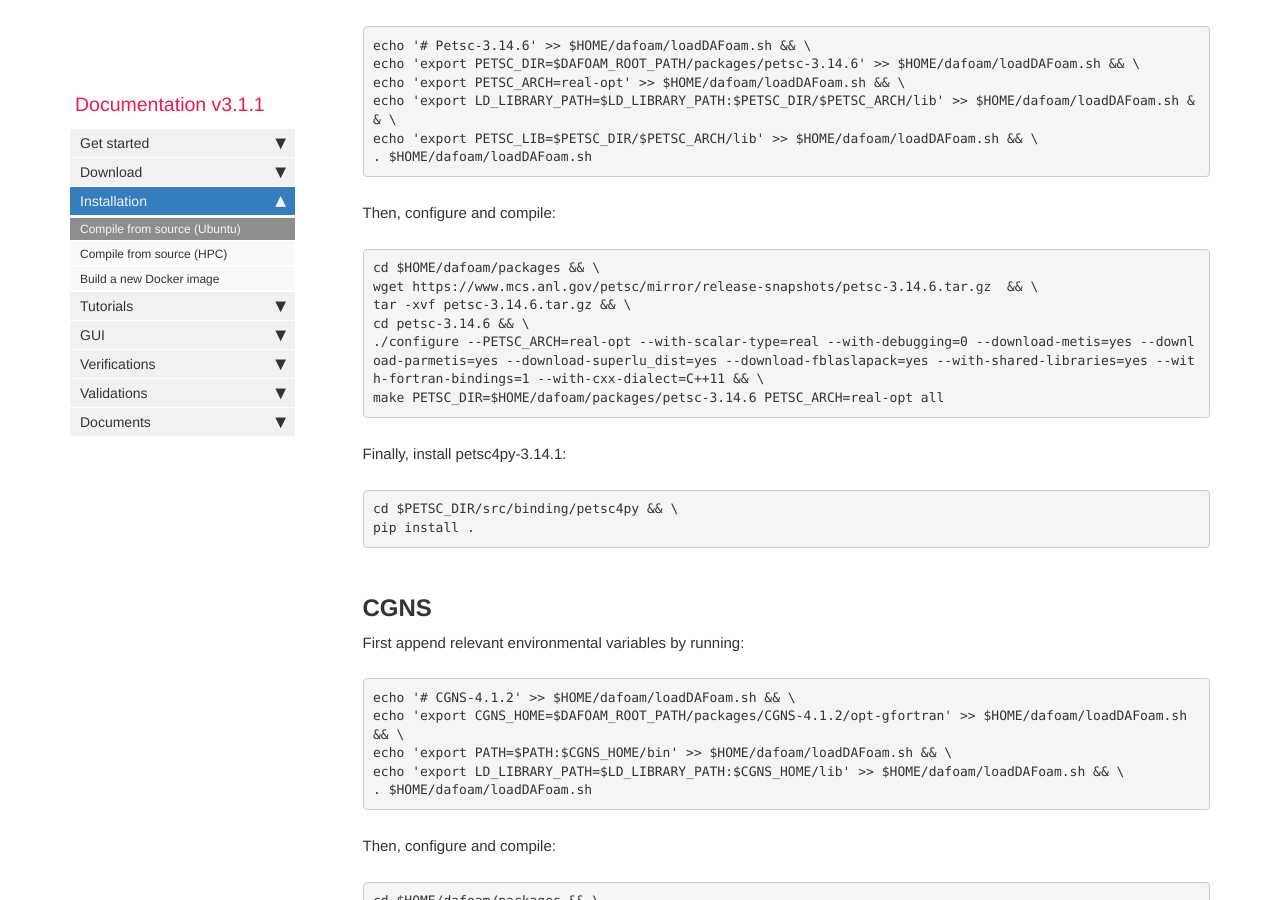
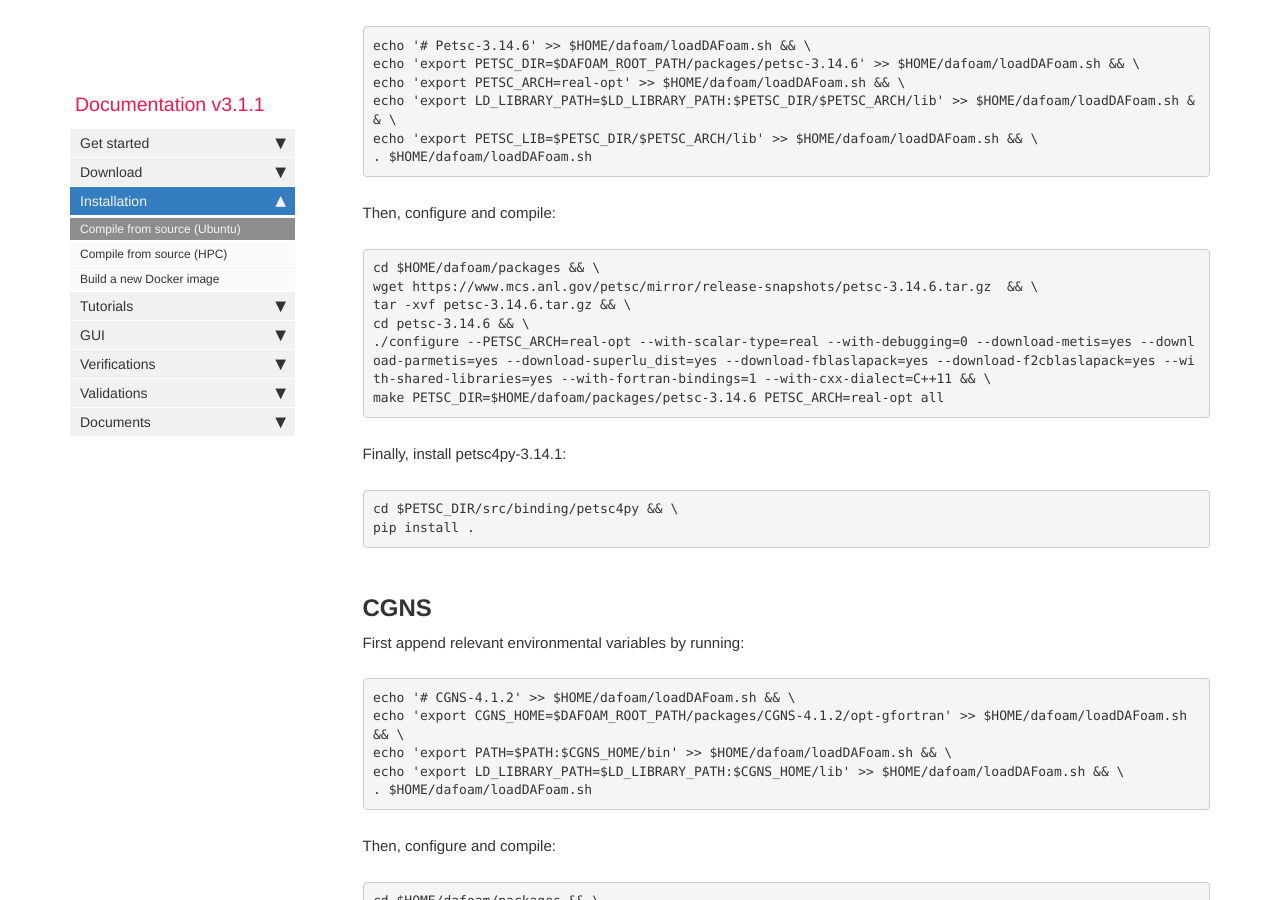
Before and after one commit to DAFoam/DAFoam.github.io, a Jekyll site: the page built from pages/mydoc/mydoc_installation_source.md, in a window 1280 px wide and 900 px high, scrolled down 2971 px. Built offline with Jekyll 4.4.1, drawn with Linux system fonts in a browser that asks for light colours; comment, search, counter and statistics services are not loaded.

Commit message:
content update

```diff
--- a/pages/mydoc/mydoc_installation_source.md
+++ b/pages/mydoc/mydoc_installation_source.md
@@ -128,7 +128,7 @@ cd $HOME/dafoam/packages && \
 wget https://www.mcs.anl.gov/petsc/mirror/release-snapshots/petsc-3.14.6.tar.gz  && \
 tar -xvf petsc-3.14.6.tar.gz && \
 cd petsc-3.14.6 && \
-./configure --PETSC_ARCH=real-opt --with-scalar-type=real --with-debugging=0 --download-metis=yes --download-parmetis=yes --download-superlu_dist=yes --download-fblaslapack=yes --with-shared-libraries=yes --with-fortran-bindings=1 --with-cxx-dialect=C++11 && \
+./configure --PETSC_ARCH=real-opt --with-scalar-type=real --with-debugging=0 --download-metis=yes --download-parmetis=yes --download-superlu_dist=yes --download-fblaslapack=yes --download-f2cblaslapack=yes --with-shared-libraries=yes --with-fortran-bindings=1 --with-cxx-dialect=C++11 && \
 make PETSC_DIR=$HOME/dafoam/packages/petsc-3.14.6 PETSC_ARCH=real-opt all
 </pre>
 
```
